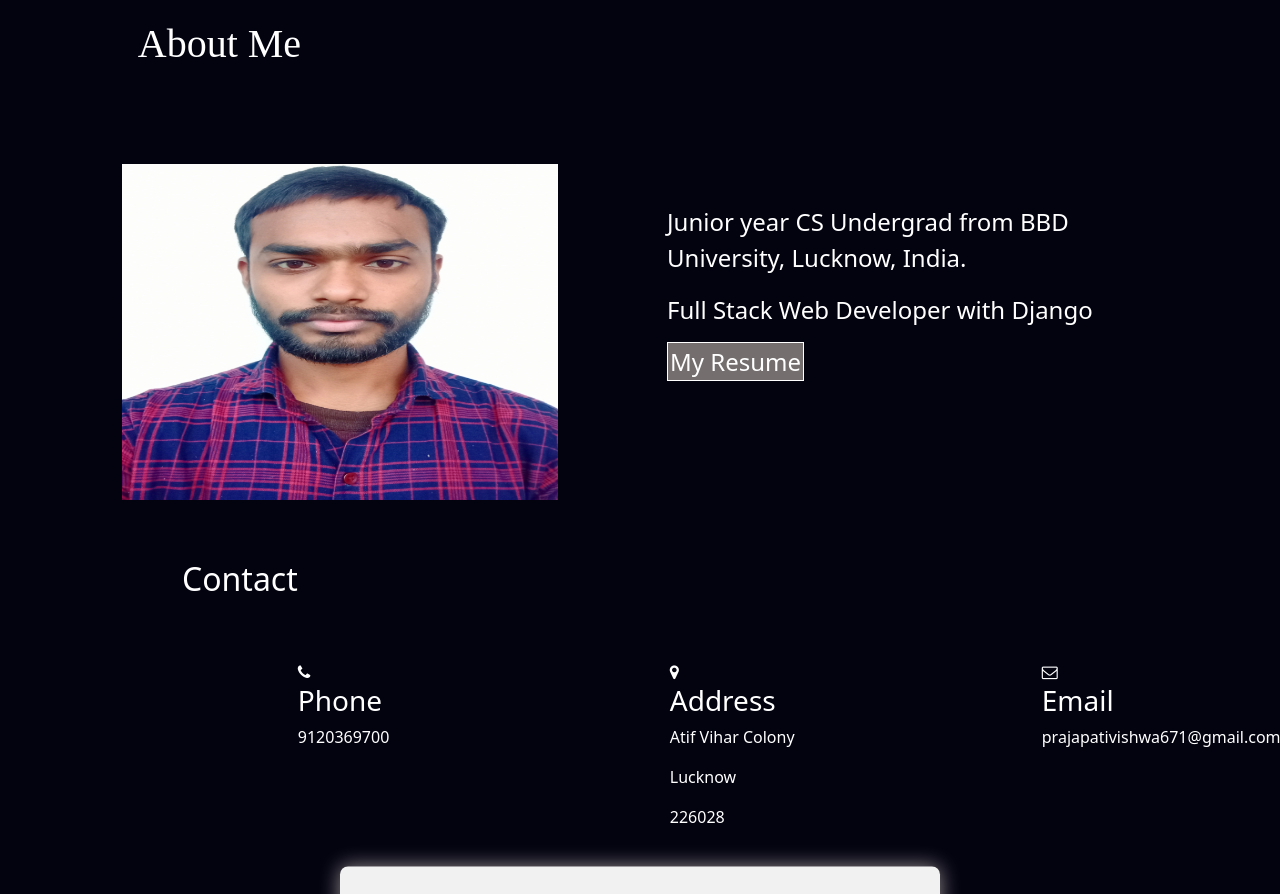
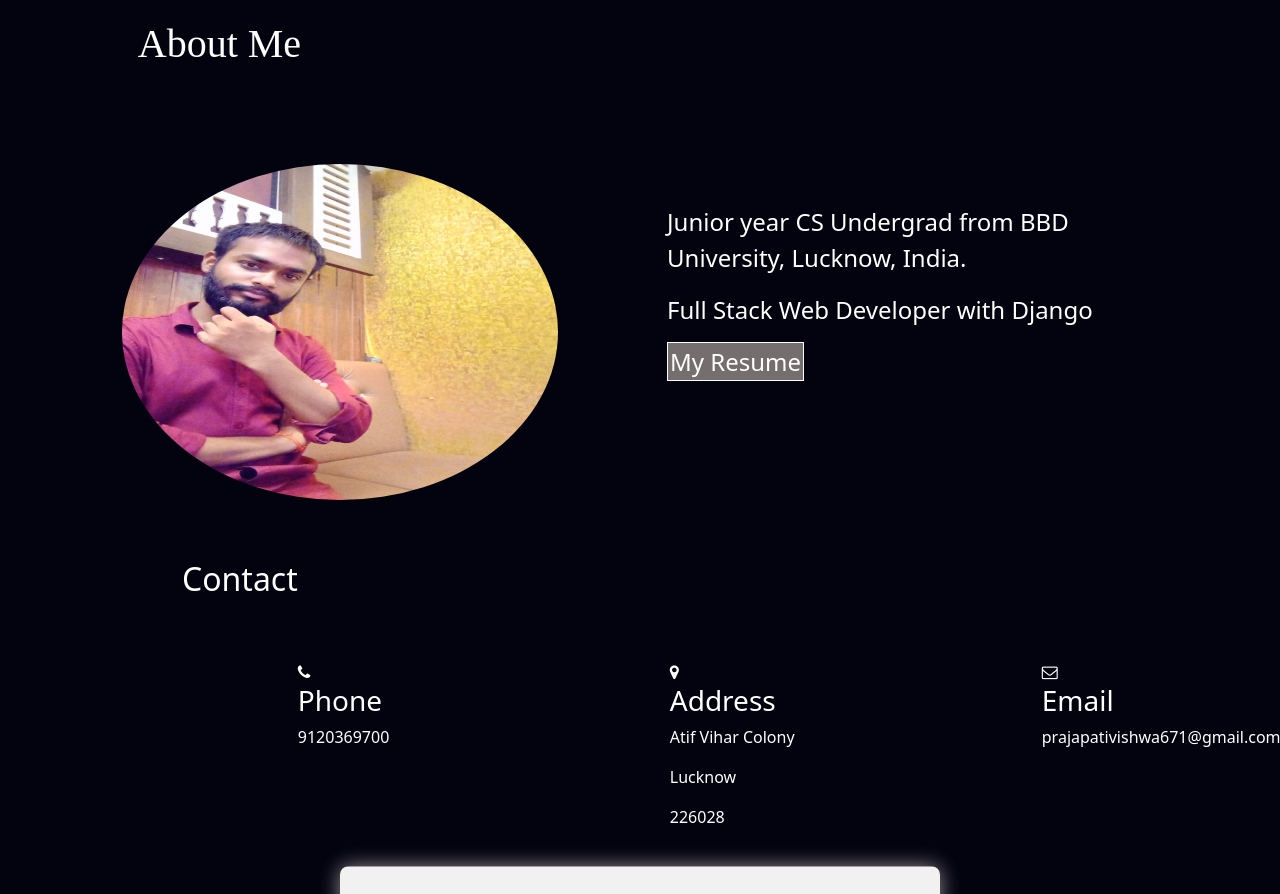
Before and after one commit to prajapati123476/prajapati123476.github.io, a plain HTML site: page index.html in a window 1280 px wide. Shown: the part 1980-2874 px from the top of the page. Drawn offline with nearby package versions, Linux system fonts and the light colour scheme.

Commit message:
photo update

```diff
--- a/css/styles.css
+++ b/css/styles.css
@@ -111,6 +111,7 @@ ul li a:hover {
     width: 500px;
     height: 400px;
     padding: 2rem;
+    border-radius: 50%;
 
 }
 .aboutimg__content {
--- a/index.html
+++ b/index.html
@@ -174,7 +174,7 @@
 
                 </div>
                 <div class="col-md-3">
-                    <img class="about__img" src="images/vinay.jpg" alt="mypic" style="margin: 3%;">
+                    <img class="about__img" src="images/vinay1.jpeg" alt="mypic" style="margin: 3%;">
 
                 </div>
                 <div class="aboutimg__content col-md-5">
```
Also changed, not shown: images/vinay1.jpeg (added).
